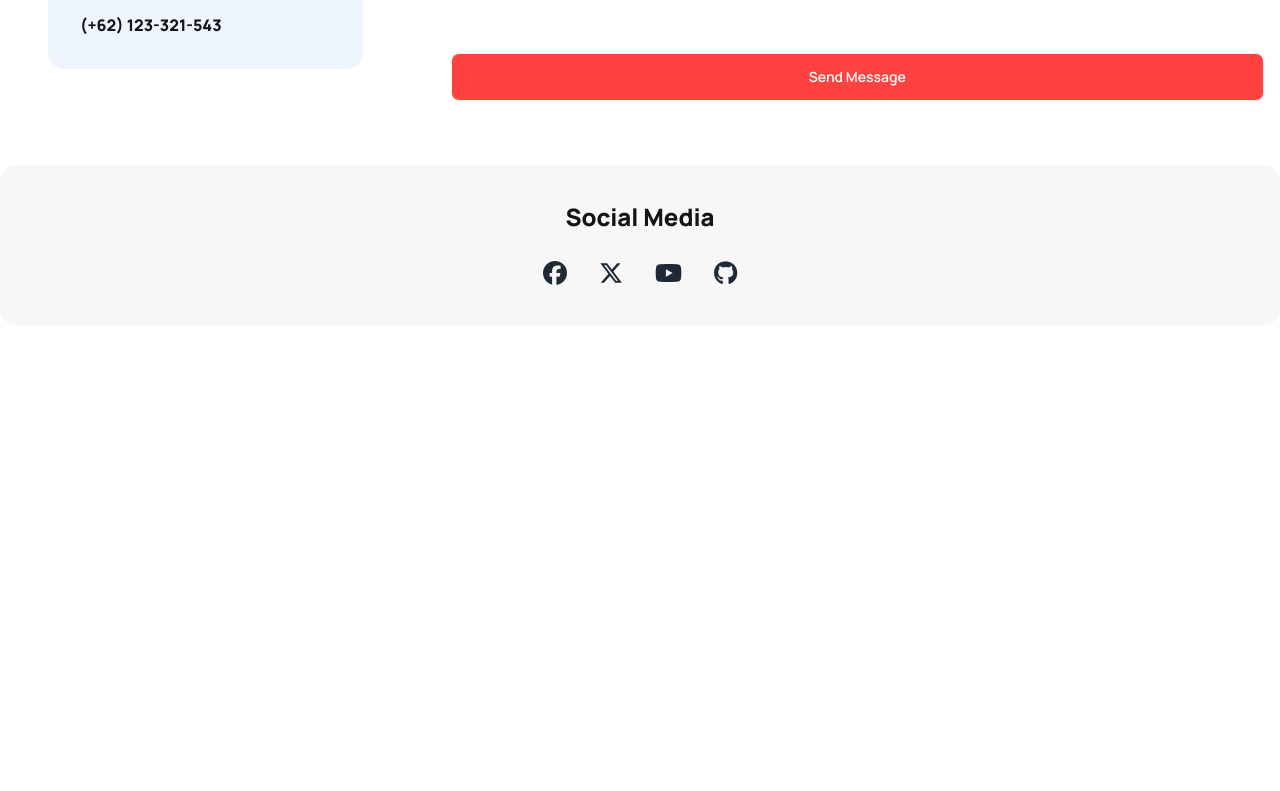
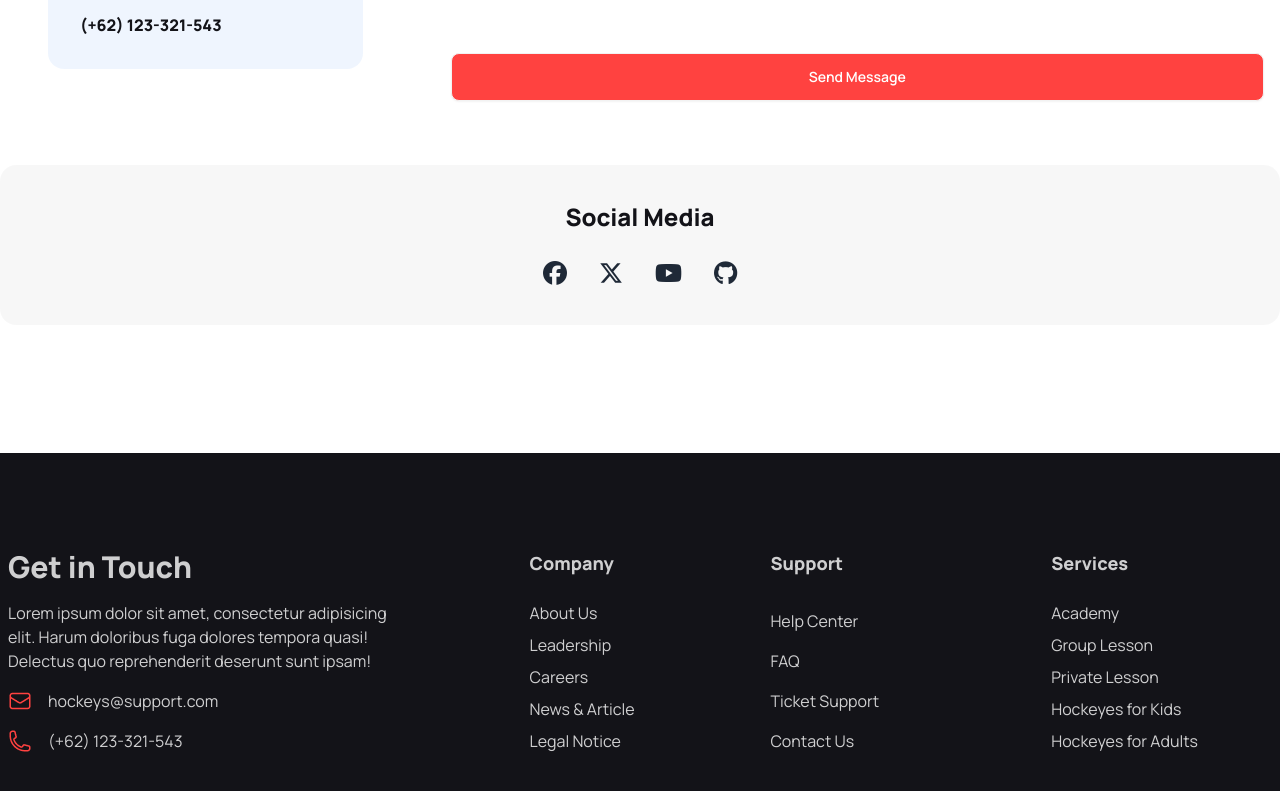
Before and after one commit to Sadek-1801/assignment_03, a plain HTML site: page index.html in a window 1280 px wide. Shown: the part 4501-5292 px from the top of the page. Before the commit the page ends 4954 px from the top, so only its background shows below. Drawn offline with nearby package versions, Linux system fonts and the light colour scheme.

Commit message:
footer section completed

```diff
--- a/index.html
+++ b/index.html
@@ -657,6 +657,50 @@
         </div>
       </section>
     </main>
-    <footer></footer>
+    <footer class="bg-[#131318] text-[rgba(255,255,255,0.8)] py-10 px-8 lg:px-2 lg:py-24">
+      <div class="container mx-auto grid grid-cols-2 lg:grid-cols-5 gap-10">
+        <nav class="col-span-2 flex flex-col gap-4 items-center lg:items-start">
+          <h3 class="font-extrabold text-3xl">Get in Touch</h3>
+          <p class="lg:max-w-96 text-center lg:text-left">Lorem ipsum dolor sit amet, consectetur adipisicing elit. Harum doloribus fuga dolores tempora quasi! Delectus quo reprehenderit deserunt sunt ipsam!</p>
+          <div class="flex gap-4">
+            <img src="./Images/msg2.png" alt="">
+            <p>hockeys@support.com</p>
+          </div>
+          <div class="flex gap-4">
+            <img src="./Images/cell.png" alt="">
+            <p>(+62) 123-321-543</p>
+          </div>
+        </nav>
+        <div class="col-span-2">
+          <div class="grid grid-cols-2">
+            <nav class="flex flex-col items-center lg:items-start justify-between gap-2">
+              <h3 class="font-extrabold text-lg mb-4">Company</h3>
+              <a class="link link-hover">About Us</a>
+              <a class="link link-hover">Leadership</a>
+              <a class="link link-hover">Careers</a>
+              <a class="link link-hover">News & Article</a>
+              <a class="link link-hover">Legal Notice</a>
+            </nav>
+            <nav class="flex flex-col items-center lg:items-start justify-between gap-2">
+              <h3 class="font-extrabold text-lg mb-4">Support</h3>
+              <a class="link link-hover">Help Center</a>
+              <a class="link link-hover">FAQ</a>
+              <a class="link link-hover">Ticket Support</a>
+              <a class="link link-hover">Contact Us</a>
+            </nav>
+          </div>
+        </div>
+        <div class="col-span-2 lg:col-span-1">
+          <nav class="flex flex-col items-center lg:items-start justify-between gap-2">
+            <h3 class="font-extrabold text-lg mb-4">Services</h3>
+            <a class="link link-hover">Academy</a>
+            <a class="link link-hover">Group Lesson</a>
+            <a class="link link-hover">Private Lesson</a>
+            <a class="link link-hover">Hockeyes for Kids</a>
+            <a class="link link-hover">Hockeyes for Adults</a>
+          </nav>
+        </div>
+      </div>
+    </footer>
   </body>
 </html>
```
Also changed, not shown: Images/cell.png (added), Images/msg2.png (added).
